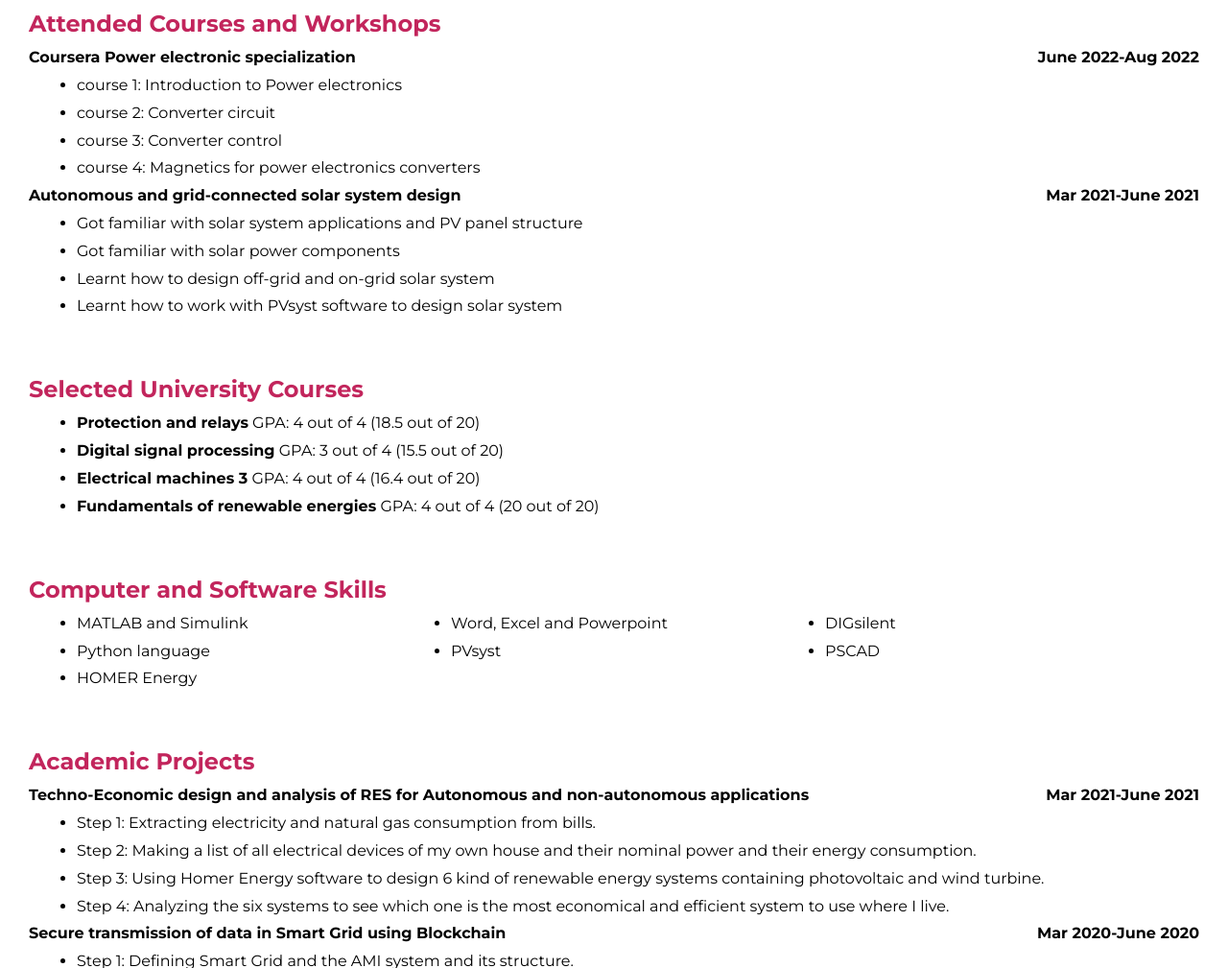
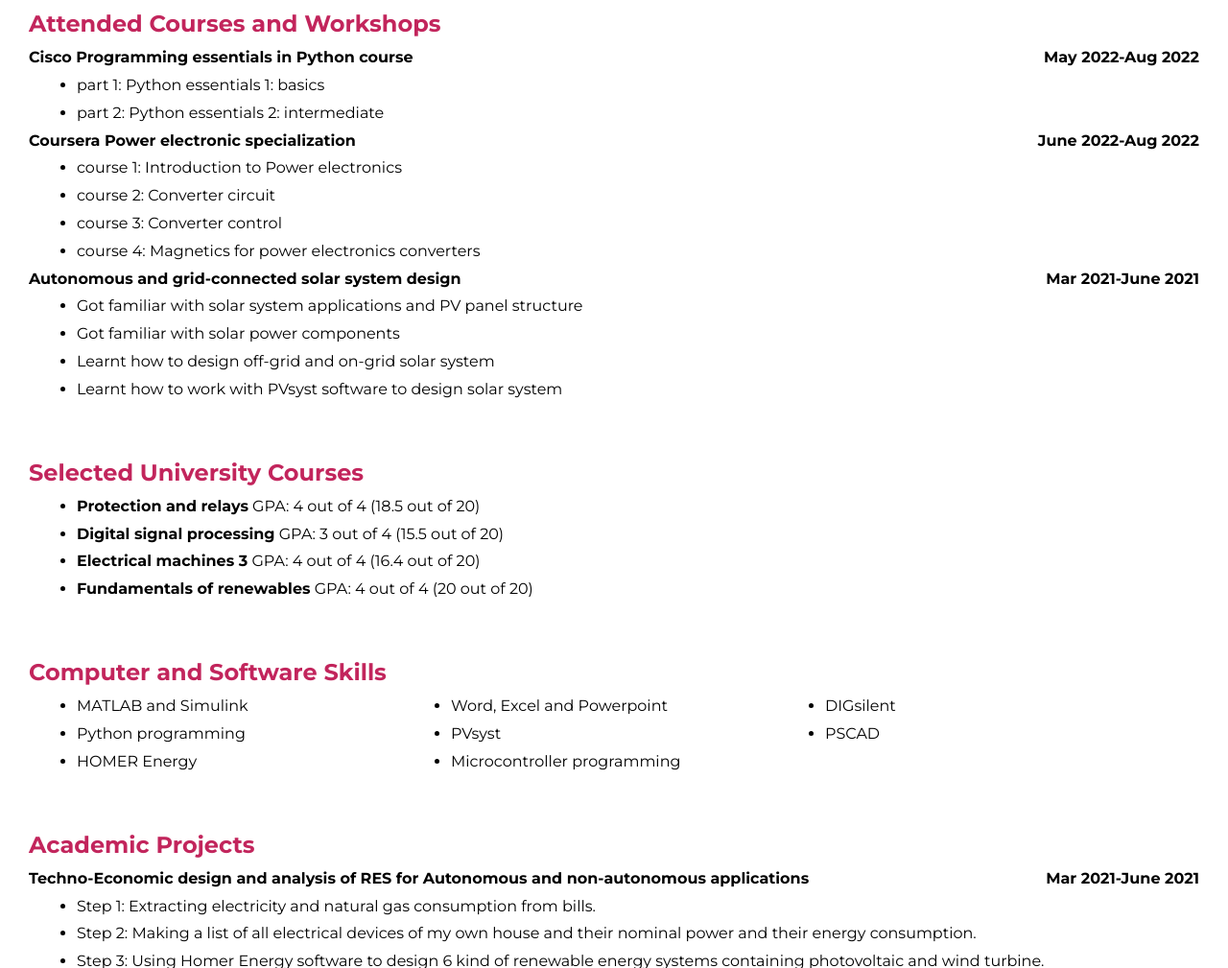
Before and after one commit to pouriator/SeyedPouriaMiri, a plain HTML site: page mycv.html in a window 1280 px wide. Shown: the part 1432-2441 px from the top of the page at 96% size. Drawn offline with Linux system fonts and the light colour scheme.

Commit message:
updating the cv part
I added my new course and edited some small things

```diff
--- a/mycv.html
+++ b/mycv.html
@@ -134,6 +134,14 @@
       <div class="cv-section">
         <h2 class="cv-heading">Attended Courses and Workshops</h2>
         <div class="date-container">
+          <p>Cisco Programming essentials in Python course</p>
+          <p>May 2022-Aug 2022</p>
+        </div>
+        <ul class="cv-list">
+          <li>part 1: Python essentials 1: basics</li>
+          <li>part 2: Python essentials 2: intermediate</li>
+        </ul>
+        <div class="date-container">
           <p>Coursera Power electronic specialization</p>
           <p>June 2022-Aug 2022</p>
         </div>
@@ -174,8 +182,8 @@
             20)
           </li>
           <li>
-            <strong>Fundamentals of renewable energies</strong> GPA: 4 out of 4
-            (20 out of 20)
+            <strong>Fundamentals of renewables</strong> GPA: 4 out of 4 (20 out
+            of 20)
           </li>
         </ul>
       </div>
@@ -185,10 +193,11 @@
           <li>MATLAB and Simulink</li>
           <li>Word, Excel and Powerpoint</li>
           <li>DIGsilent</li>
-          <li>Python language</li>
+          <li>Python programming</li>
           <li>PVsyst</li>
           <li>PSCAD</li>
           <li>HOMER Energy</li>
+          <li>Microcontroller programming</li>
         </ul>
       </div>
       <div class="cv-section">
```
